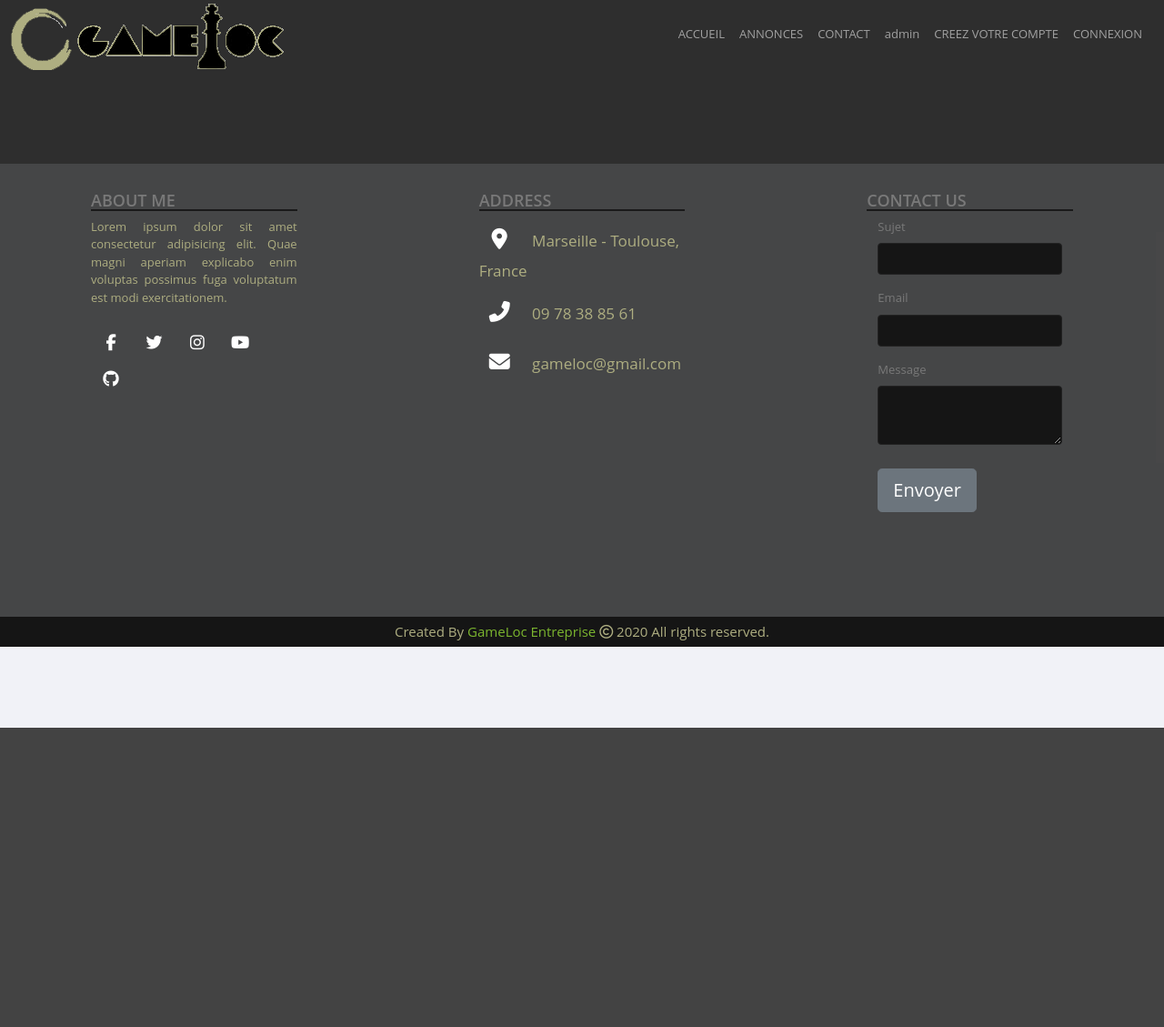
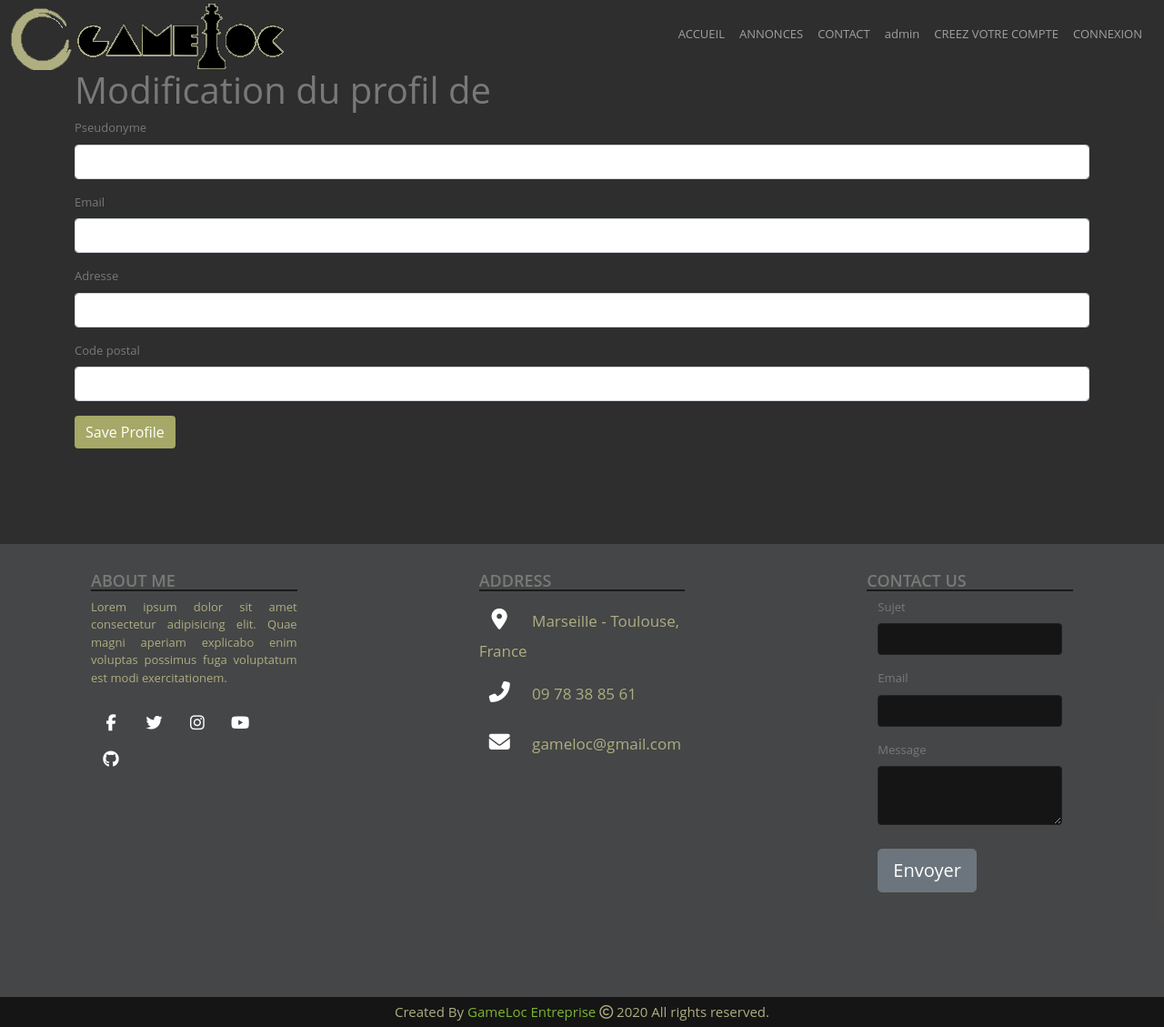
Before and after one commit to FlorentLeDuc/GameLoc, a Symfony app: template templates/site/editprofil.html.twig in a window 1280 px wide. Shown: the whole page at 91% size. Before the commit the page ends 800 px from the top, so only its background shows below. Run offline with Twig, Linux system fonts and the light colour scheme; the template is opened without the code that fills it, so the values that code supplies are empty; form fields are guessed from the names that the template uses; some libraries are stand-ins or nearby versions.

Commit message:
EditprofilType + Controler + editprofiltwig

```diff
--- a/src/Form/EditProfilType.php
+++ b/src/Form/EditProfilType.php
@@ -7,6 +7,9 @@ use Symfony\Component\Form\AbstractType;
 use Symfony\Component\Form\FormBuilderInterface;
 use Symfony\Component\OptionsResolver\OptionsResolver;
 
+
+
+
 class EditProfilType extends AbstractType
 {
     public function buildForm(FormBuilderInterface $builder, array $options)
@@ -14,7 +17,6 @@ class EditProfilType extends AbstractType
         $builder
             ->add('username')
             ->add('email')
-            ->add('password')
             ->add('adress')
             ->add('zipcode')
         ;
--- a/templates/site/editprofil.html.twig
+++ b/templates/site/editprofil.html.twig
@@ -5,7 +5,14 @@
 {% block body %}
 <div class="decalnav ">
 <div class="rounded container">
-
+    <h1>Modification du profil de {{ app.user.username }} </h1>
+        {{ form_start(form) }}
+                {{ form_row(form.username, {label: 'Pseudonyme'}) }}
+                {{ form_row(form.email, {label: 'Email'}) }}
+                {{ form_row(form.adress, {label: 'Adresse'}) }}
+                {{ form_row(form.zipcode, {label: 'Code postal'}) }}
+                <button href="{{ path('profil') }}" class="btn profile-button" type="submit">Save Profile</button>
+       {{ form_end(form) }}
 </div>
 </div>
 {% endblock %}
```
Also changed, not shown: src/Controller/SiteController.php (+17 -3 lines).
